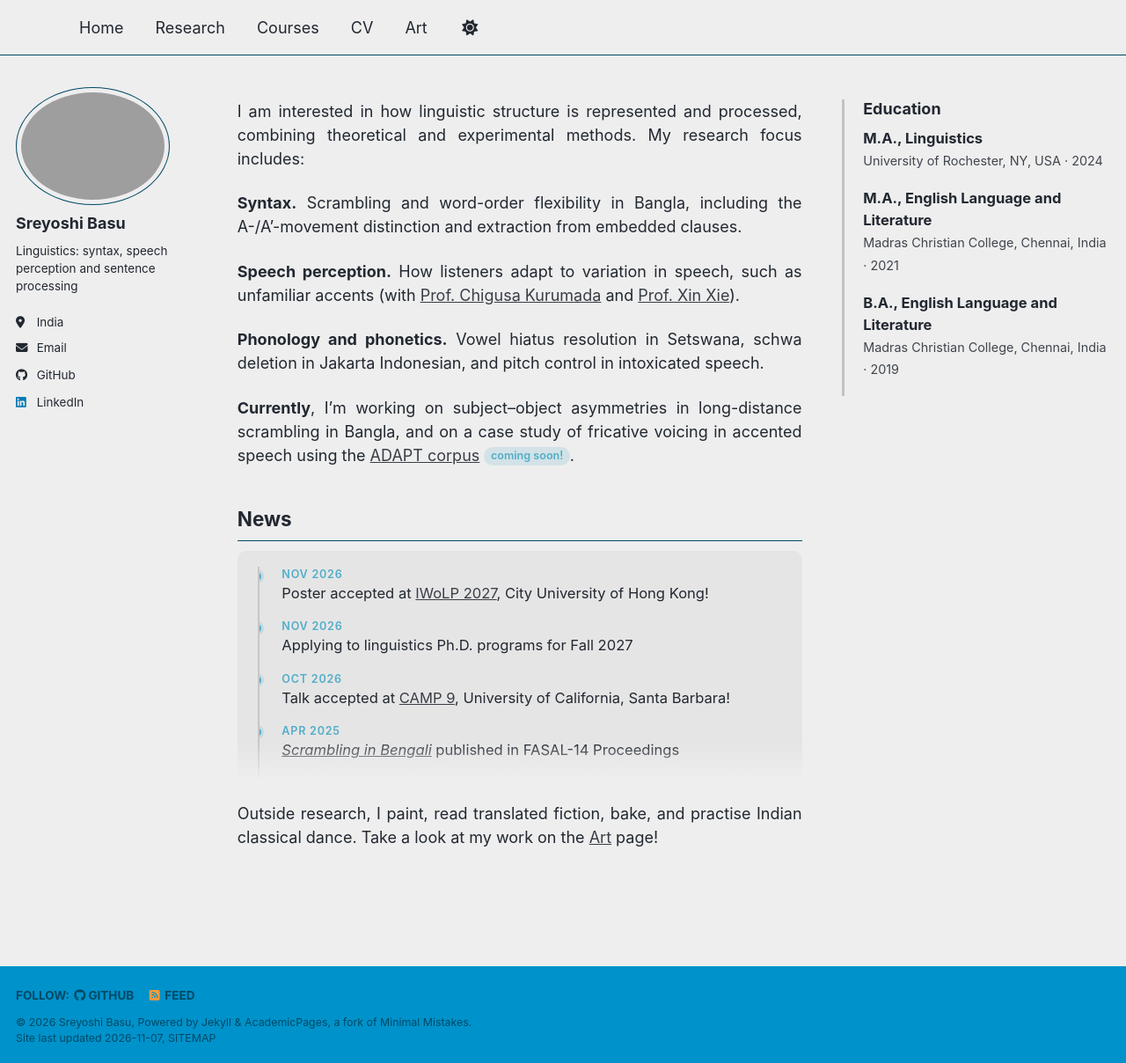
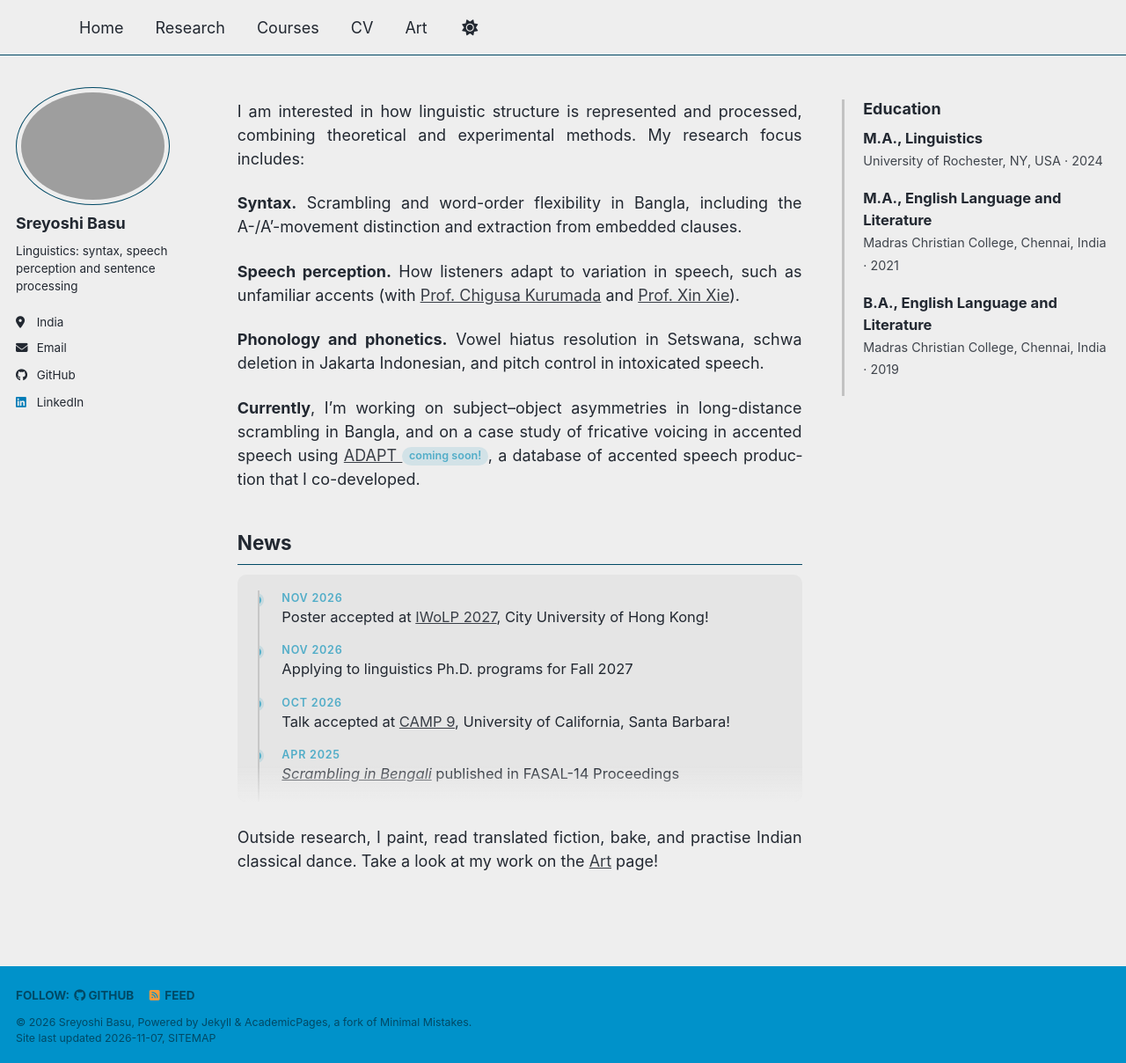
Before and after one commit to sreyoshi-basu/sreyoshi-basu.github.io, a Jekyll site: the page built from _pages/about.md, in a window 1280 px wide and 1208 px high. Shown: the whole window at 88% size. Built offline with Jekyll 4.4.1, drawn with Linux system fonts in a browser that asks for light colours; a script bundle is joined from its source files by our own code; a style sheet for code colours, icons or effects is not loaded.

Commit message:
Update about.md

```diff
--- a/_pages/about.md
+++ b/_pages/about.md
@@ -47,7 +47,7 @@ I am interested in how linguistic structure is represented and processed, combin
 
 **Phonology and phonetics.** Vowel hiatus resolution in Setswana, schwa deletion in Jakarta Indonesian, and pitch control in intoxicated speech.
 
-**Currently**, I'm working on subject–object asymmetries in long-distance scrambling in Bangla, and on a case study of fricative voicing in accented speech using the <a href="https://osf.io/q32m6/overview" target="_blank">ADAPT corpus</a> <span class="tag">coming soon!</span>.
+**Currently**, I'm working on subject–object asymmetries in long-distance scrambling in Bangla, and on a case study of fricative voicing in accented speech using <a href="https://osf.io/q32m6/overview" target="_blank">ADAPT </a> <span class="tag">coming soon!</span>, a database of accented speech production that I co-developed.
 
 ## News
 
```
